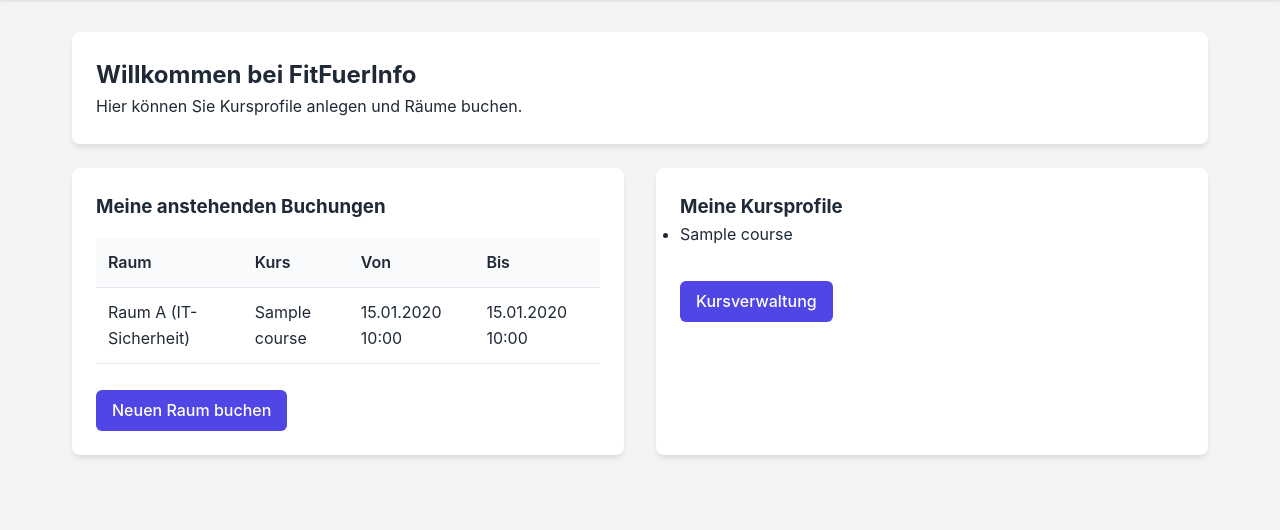
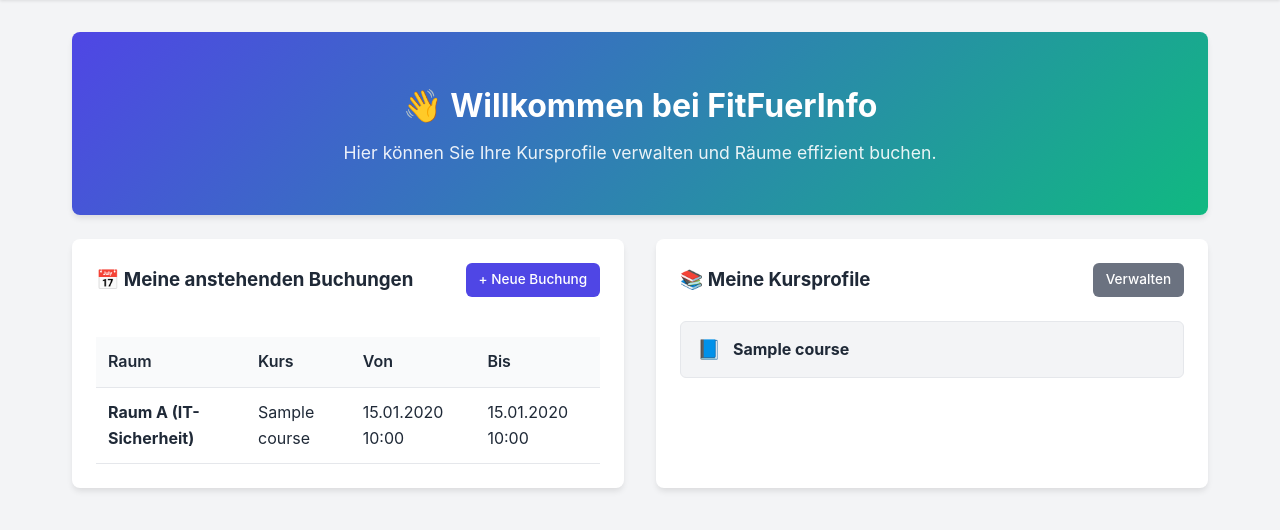
Before and after one commit to LF12-JQL/Webseite-FitFuerInfo, a PHP site: page / in a window 1280 px wide. Shown: the part 75-605 px from the top of the page. Run offline with PHP 8.4, Linux system fonts and the light colour scheme; the visitor is signed in with stand-in values (Sample User, id 1); data comes from the database, SQL or seed files in the repository; tables that the repository leaves empty hold one stand-in row (values such as "Sample post").

Commit message:
Update auf 2.2.5: Passwort-Sicherheitsbalken und modernes Dashboard-Redesign

```diff
--- a/FitFuerInfo/assets/style.css
+++ b/FitFuerInfo/assets/style.css
@@ -227,3 +227,54 @@ html.dark-mode .alert-success {
     font-weight: bold;
     box-shadow: 0 2px 4px rgba(0,0,0,0.2);
 }
+
+/* Password Strength Meter */
+.pwd-strength-container {
+    height: 6px;
+    background-color: var(--border-color);
+    border-radius: 3px;
+    margin-top: 0.5rem;
+    overflow: hidden;
+    width: 100%;
+}
+.pwd-strength-bar {
+    height: 100%;
+    width: 0;
+    background-color: var(--error-color);
+    transition: width 0.3s ease, background-color 0.3s ease;
+}
+
+/* Dashboard Improvements */
+.dashboard-list {
+    list-style: none;
+    padding: 0;
+    margin: 0;
+}
+.dashboard-list li {
+    background-color: var(--background);
+    padding: 0.75rem 1rem;
+    border-radius: 0.375rem;
+    margin-bottom: 0.5rem;
+    display: flex;
+    align-items: center;
+    gap: 0.75rem;
+    border: 1px solid var(--border-color);
+    transition: transform 0.2s, box-shadow 0.2s;
+}
+.dashboard-list li:hover {
+    transform: translateY(-2px);
+    box-shadow: 0 2px 4px rgba(0,0,0,0.05);
+}
+.empty-state {
+    text-align: center;
+    padding: 2rem 1rem;
+    color: var(--text-muted);
+    background-color: var(--background);
+    border-radius: 0.5rem;
+    border: 1px dashed var(--border-color);
+}
+.empty-state .icon {
+    font-size: 2.5rem;
+    margin-bottom: 0.5rem;
+    display: block;
+}
--- a/FitFuerInfo/includes/version.php
+++ b/FitFuerInfo/includes/version.php
@@ -1,6 +1,6 @@
 <?php
 // includes/version.php
 // Zentrale Versionsverwaltung
-define('APP_VERSION', '2.2.4');
+define('APP_VERSION', '2.2.5');
 define('GITHUB_REPO', 'LF12-JQL/Webseite-FitFuerInfo');
 ?>
--- a/FitFuerInfo/index.php
+++ b/FitFuerInfo/index.php
@@ -29,15 +29,20 @@ $stmt->execute([$user_id, $user_id]);
 $my_courses = $stmt->fetchAll();
 ?>
 
-<div class="card">
-    <h2>Willkommen bei FitFuerInfo</h2>
-    <p>Hier können Sie Kursprofile anlegen und Räume buchen.</p>
+<div class="card" style="text-align: center; padding: 3rem 2rem; background: linear-gradient(135deg, var(--primary-color), var(--secondary-color)); color: white; border: none;">
+    <h2 style="margin: 0 0 0.5rem 0; font-size: 2rem;">👋 Willkommen bei FitFuerInfo</h2>
+    <p style="margin: 0; font-size: 1.1rem; opacity: 0.9;">Hier können Sie Ihre Kursprofile verwalten und Räume effizient buchen.</p>
 </div>
 
 <div style="display: flex; gap: 2rem;">
     <div class="card" style="flex: 1;">
-        <h3>Meine anstehenden Buchungen</h3>
+        <div style="display: flex; justify-content: space-between; align-items: center; margin-bottom: 1.5rem;">
+            <h3 style="margin: 0;">📅 Meine anstehenden Buchungen</h3>
+            <a href="rooms.php" class="btn" style="font-size: 0.85rem; padding: 0.4rem 0.8rem;">+ Neue Buchung</a>
+        </div>
+
         <?php if (count($my_bookings) > 0): ?>
+            <div style="overflow-x: auto;">
                 <table>
                     <thead>
                         <tr>
@@ -50,7 +55,7 @@ $my_courses = $stmt->fetchAll();
                     <tbody>
                         <?php foreach ($my_bookings as $b): ?>
                             <tr>
-                            <td><?= htmlspecialchars($b['room_name']) ?></td>
+                                <td><strong><?= htmlspecialchars($b['room_name']) ?></strong></td>
                                 <td><?= htmlspecialchars($b['course_title']) ?></td>
                                 <td><?= date('d.m.Y H:i', strtotime($b['start_time'])) ?></td>
                                 <td><?= date('d.m.Y H:i', strtotime($b['end_time'])) ?></td>
@@ -58,26 +63,38 @@ $my_courses = $stmt->fetchAll();
                         <?php endforeach; ?>
                     </tbody>
                 </table>
+            </div>
         <?php else: ?>
-            <p style="margin-top: 1rem; color: var(--text-muted);">Sie haben keine aktiven Buchungen.</p>
+            <div class="empty-state">
+                <span class="icon">🛋️</span>
+                <strong>Keine Buchungen</strong>
+                <p style="font-size: 0.9rem; margin-top: 0.5rem;">Sie haben derzeit keine Räume reserviert.</p>
+            </div>
         <?php endif; ?>
-        <br>
-        <a href="rooms.php" class="btn">Neuen Raum buchen</a>
     </div>
 
     <div class="card" style="flex: 1;">
-        <h3>Meine Kursprofile</h3>
+        <div style="display: flex; justify-content: space-between; align-items: center; margin-bottom: 1.5rem;">
+            <h3 style="margin: 0;">📚 Meine Kursprofile</h3>
+            <a href="courses.php" class="btn btn-secondary" style="font-size: 0.85rem; padding: 0.4rem 0.8rem;">Verwalten</a>
+        </div>
+
         <?php if (count($my_courses) > 0): ?>
-            <ul>
+            <ul class="dashboard-list">
                 <?php foreach ($my_courses as $c): ?>
-                    <li style="margin-bottom: 0.5rem;"><?= htmlspecialchars($c['title']) ?></li>
+                    <li>
+                        <span style="font-size: 1.2rem;">📘</span>
+                        <strong><?= htmlspecialchars($c['title']) ?></strong>
+                    </li>
                 <?php endforeach; ?>
             </ul>
         <?php else: ?>
-            <p style="margin-top: 1rem; color: var(--text-muted);">Sie verwalten noch keine Kurse.</p>
+            <div class="empty-state">
+                <span class="icon">📝</span>
+                <strong>Keine Kurse</strong>
+                <p style="font-size: 0.9rem; margin-top: 0.5rem;">Sie verwalten noch keine Kursprofile.</p>
+            </div>
         <?php endif; ?>
-        <br>
-        <a href="courses.php" class="btn">Kursverwaltung</a>
     </div>
 </div>
 
```
Also changed, not shown: FitFuerInfo/admin.php (+22 -1 lines), FitFuerInfo/profile.php (+27 -2 lines). Lines whose indentation alone changed are shown as unchanged.
